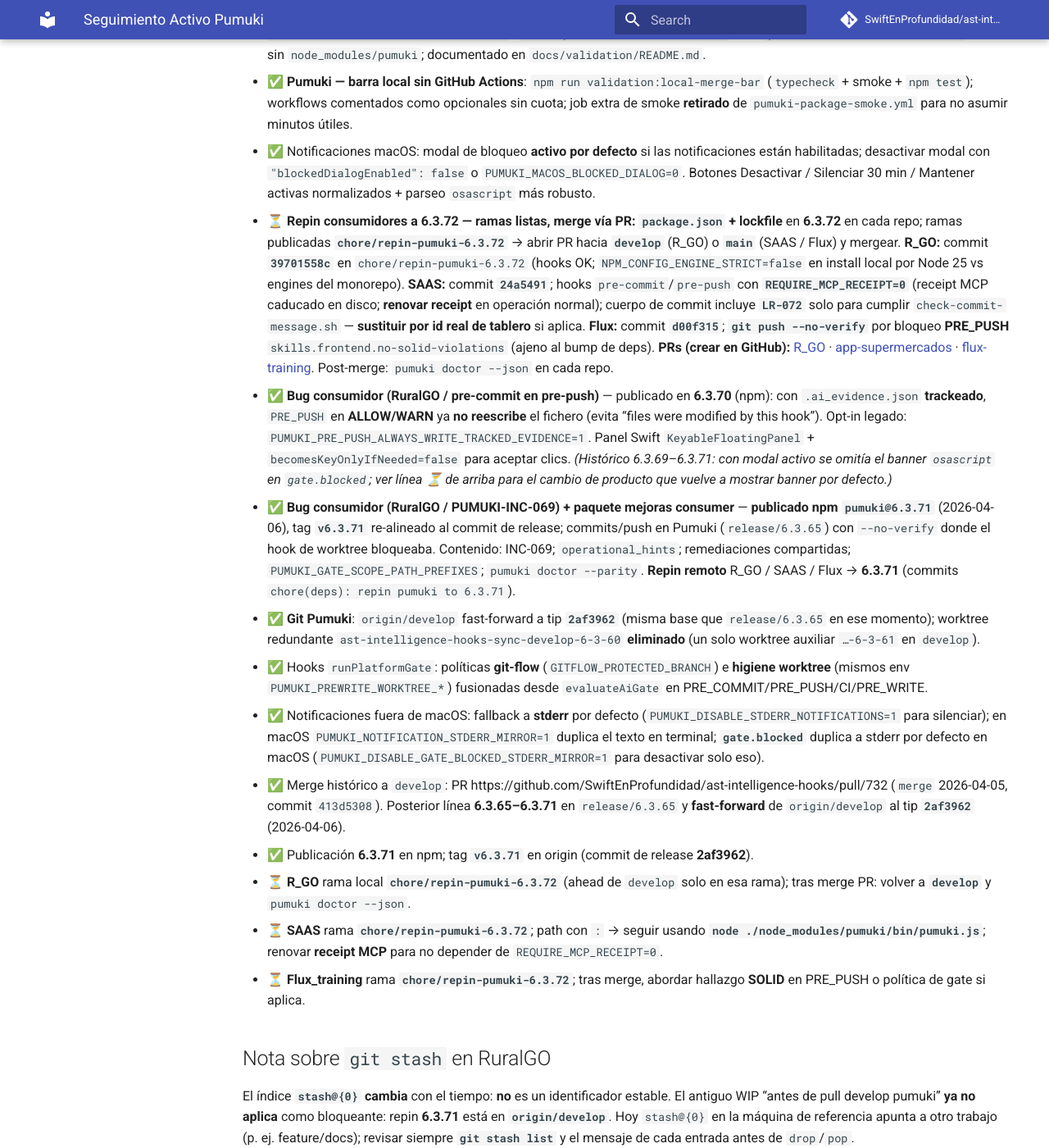
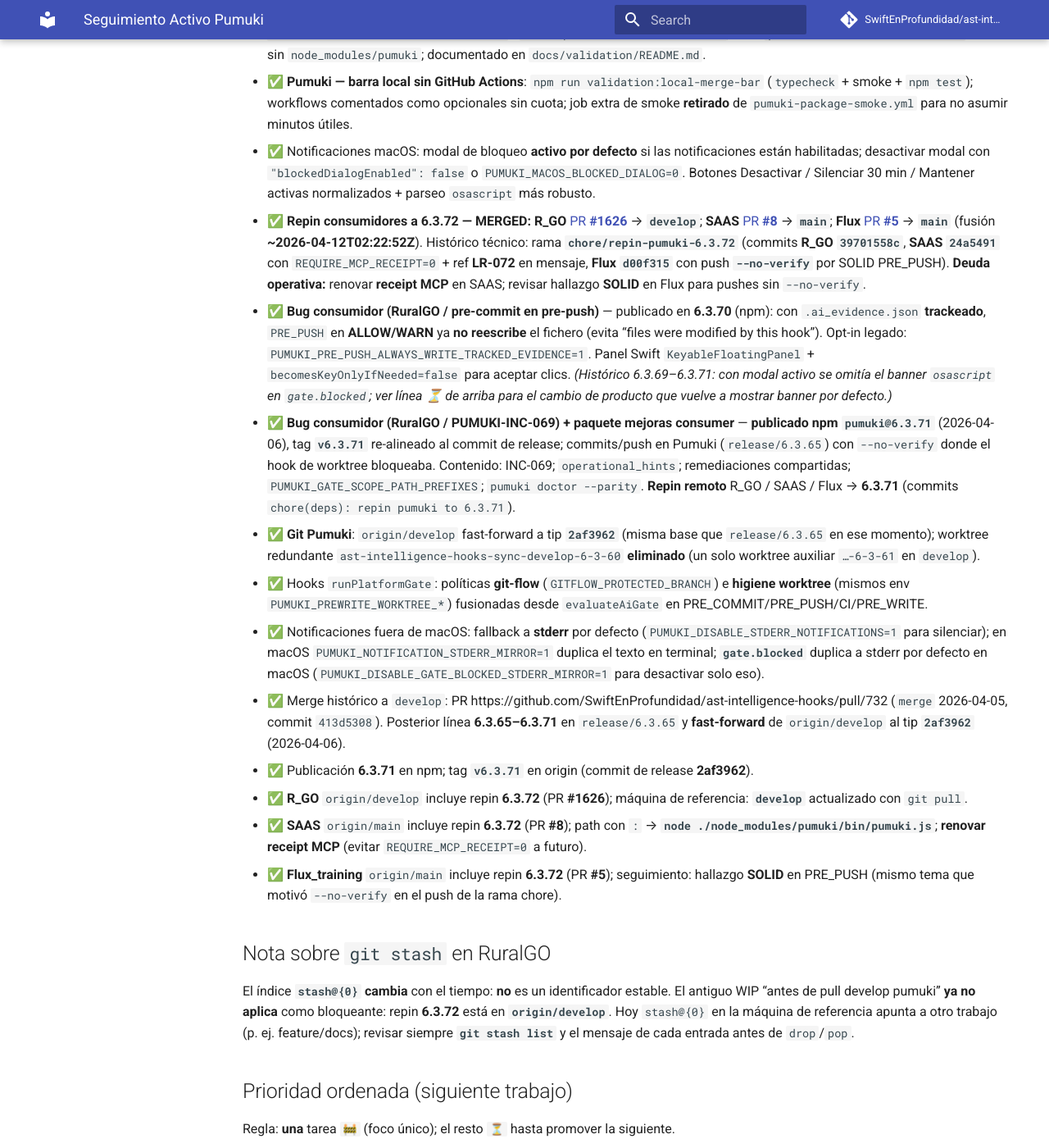
Before and after one commit to SwiftEnProfundidad/ast-intelligence-hooks, an MkDocs documentation site: the page built from docs/tracking/plan-activo-de-trabajo.md, in a window 1280 px wide and 1400 px high, scrolled down 2182 px. Shown: the whole window at 82% size. Built offline with MkDocs 1.6.1 and Material for MkDocs 9.7.7, drawn with Linux system fonts in a browser that asks for light colours; comment, search, counter and statistics services are not loaded; some of the changed text lies outside the part shown.

Commit message:
docs(tracking): consumer 6.3.72 PRs merged (#1626, #8, #5); renumber priorities

```diff
--- a/docs/tracking/plan-activo-de-trabajo.md
+++ b/docs/tracking/plan-activo-de-trabajo.md
@@ -16,12 +16,12 @@
 
 ## Estado actual
 
-- Frente activo: **`ruralgo-develop-to-main-release-execution`** (ver `🚧` en prioridad); charter RuralGO con tabla + SHA candidato; rollout **6.3.71** **cerrado** en Pumuki/consumidores.
+- Frente activo: **`ruralgo-develop-to-main-release-execution`** (ver `🚧` en prioridad); charter RuralGO con tabla + SHA candidato; rollout **6.3.72** **cerrado** en Pumuki + **consumidores** (`develop` / `main` tras PRs mergeados **2026-04-12**).
 - Detalle operativo: ver **Prioridad ordenada** (abajo); **exactamente una** fila `🚧` mientras el charter RuralGO esté abierto.
 - Origen: `ast-intelligence-hooks`
 - Contexto: este archivo vive en el repo **Pumuki** pero el orden incluye **impacto en consumidores** (RuralGO, SAAS, Flux) cuando el ciclo de release lo exige; no es “solo un repo”, es el **espejo operativo** acordado en `AGENTS.md`.
 - Línea **6.3.72** (**npm `latest` = 6.3.72**, registry comprobado; **no** re-publicar misma semver): tarball amplía `files` con **AGENTS.md**, **CHANGELOG.md** y **`docs/tracking/plan-curso-pumuki-stack-my-architecture.md`**; **CHANGELOG** / **RELEASE_NOTES** consolidan también postinstall `--with-mcp --agent=repo`, modal **NSAlert**, smoke de superficie y **`validation:local-merge-bar`**. **Git:** `origin/release/6.3.65` incluye commits **`0fd34fa`** (release) + **`c07c480`** (tracking). **6.3.71** (npm anterior): INC-069 + `operational_hints` + remediaciones compartidas + `PUMUKI_GATE_SCOPE_PATH_PREFIXES` + `doctor --parity`; **6.3.70** PRE_PUSH sin mutar evidencia trackeada ALLOW/WARN + modal macOS; **6.3.69** modal + stderr `gate.blocked` + git-flow/worktree en hooks; **6.3.68** PRE_WRITE encadenado + adapter por defecto; **6.3.65+** orden con pre-commit.com + `exec`.
-- Estado global: **sin tareas PUMUKI-2xx abiertas en este espejo**; **repin 6.3.72** en curso en consumidores vía PRs desde **`chore/repin-pumuki-6.3.72`** (ver bloque operativo). Tras merge en cada repo, validar `pumuki doctor --json` (**6.3.72**). **R_GO `main`** puede seguir por detrás de `develop`; promoción a `main` es release aparte.
+- Estado global: **sin tareas PUMUKI-2xx abiertas en este espejo**; **repin 6.3.72** **mergeado** en **R_GO** (`develop`), **SAAS** (`main`), **Flux** (`main`) vía PRs [#1626](https://github.com/SwiftEnProfundidad/R_GO/pull/1626), [#8](https://github.com/SwiftEnProfundidad/app-supermercados/pull/8), [#5](https://github.com/SwiftEnProfundidad/flux-training/pull/5) (**merge** ~**2026-04-12T02:22:52Z**). Validación recomendada: `pumuki doctor --json` en cada repo tras `git pull`. **R_GO `main`** puede seguir por detrás de `develop`; promoción a `main` es release aparte.
 - **CI (GitHub Actions):** la org **no** tiene cuota útil para Actions → los workflows remotos **no son operativos** ni bloquean el flujo: **merge cuando toque**, con calidad asegurada en **local** (hooks Pumuki, `npm run validation:local-merge-bar` o `npm test` / `npm run test:mcp` según alcance, etc.).
 
 ## Cola externa real
@@ -32,7 +32,7 @@
 
 ## Donde estamos (operativo)
 
-- ✅ **Paquete 6.3.72 (repo + remoto + npm):** `package.json` → `files` + `CHANGELOG` + smoke; curso **stack-my-architecture-pumuki** coherente con **jsDelivr `pumuki@6.3.72`**. **Commits en `release/6.3.65`:** **`0fd34fa`** (release, 77 ficheros) + **`c07c480`** (plan). **PRE_COMMIT:** umbral worktree elevado (`PUMUKI_PREWRITE_WORKTREE_BLOCK_THRESHOLD=120`, etc.), **sin** `--no-verify`. **`git push origin release/6.3.65`:** aplicado (**`4973811..c07c480`**). **`npm publish`:** **omitido** — `npm publish --dry-run` / registry: **6.3.72 ya publicada** (“cannot publish over previously published”). **Siguiente paso operativo:** repin **R_GO / SAAS / Flux** a **6.3.72** si algún manifest sigue en **6.3.71**; `pumuki doctor --json` tras pull; merge **release → develop** según flujo del equipo si aplica.
+- ✅ **Paquete 6.3.72 (repo + remoto + npm):** `package.json` → `files` + `CHANGELOG` + smoke; curso **stack-my-architecture-pumuki** coherente con **jsDelivr `pumuki@6.3.72`**. **Commits en `release/6.3.65`:** **`0fd34fa`** (release, 77 ficheros) + **`c07c480`** (plan). **PRE_COMMIT:** umbral worktree elevado (`PUMUKI_PREWRITE_WORKTREE_BLOCK_THRESHOLD=120`, etc.), **sin** `--no-verify`. **`git push origin release/6.3.65`:** aplicado (**`4973811..c07c480`**). **`npm publish`:** **omitido** — `npm publish --dry-run` / registry: **6.3.72 ya publicada** (“cannot publish over previously published”). **Consumidores:** PRs **#1626** / **#8** / **#5** **mergeados**; `pumuki doctor --json` recomendado tras `git pull`. **Siguiente paso operativo:** charter **RuralGO `develop` → `main`** (ver prioridad **3**).
 - ✅ **Verificación local antes de merge/publish (rama `release/6.3.65` / tip 6.3.72):** `npm run typecheck` + **`npm run validation:local-merge-bar`**: **2026-04-12** (~**2 min 13 s**); re-ejecución (~**2 min 14 s**); **tras `git add -A` (índice completo):** **exit 0**, ~**2 min 18 s** (~**138 s**). **Cuelgue resuelto:** `integrations/lifecycle/__tests__/cli.test.ts` + **`PUMUKI_DISABLE_SYSTEM_NOTIFICATIONS=1`** en hooks de test. **No lanzar dos `npm test` a la vez.** Sin Actions útiles en la org, esta barra sustituye el gate remoto.
 - ✅ **PR #748 → `develop`** (`cfbcc9b`): tests MCP con evidencia v2.1 sellada + stdio enterprise con `PUMUKI_EXPERIMENTAL_MCP_ENTERPRISE=advisory`; merge aplicado **sin depender de CI remoto** (véase política de Actions en **Estado actual**).
 - ✅ Ajustes de tests (PRE_WRITE en `skills.policy`, doctor/cli JSON, Jest `evaluateRules`) y `npm test` verde en rama `refactor/cli-complexity-reduction-phase4-rebase2`.
@@ -41,7 +41,7 @@
 - ✅ **Pumuki — smoke de superficie + bins consumidor**: script `npm run smoke:pumuki-surface` (~29 invocaciones CLI/hooks), `PUMUKI_SMOKE_BIN_STRATEGY=installed` / `smoke:pumuki-surface-installed`, tests `pumuki-full-surface-smoke-lib` + exit 2 sin `node_modules/pumuki`; documentado en `docs/validation/README.md`.
 - ✅ **Pumuki — barra local sin GitHub Actions**: `npm run validation:local-merge-bar` (`typecheck` + smoke + `npm test`); workflows comentados como opcionales sin cuota; job extra de smoke **retirado** de `pumuki-package-smoke.yml` para no asumir minutos útiles.
 - ✅ Notificaciones macOS: modal de bloqueo **activo por defecto** si las notificaciones están habilitadas; desactivar modal con `"blockedDialogEnabled": false` o `PUMUKI_MACOS_BLOCKED_DIALOG=0`. Botones Desactivar / Silenciar 30 min / Mantener activas normalizados + parseo `osascript` más robusto.
-- ⏳ **Repin consumidores a 6.3.72 — ramas listas, merge vía PR:** **`package.json` + lockfile** en **6.3.72** en cada repo; ramas publicadas **`chore/repin-pumuki-6.3.72`** → abrir PR hacia **`develop`** (R_GO) o **`main`** (SAAS / Flux) y mergear. **R_GO:** commit **`39701558c`** en `chore/repin-pumuki-6.3.72` (hooks OK; `NPM_CONFIG_ENGINE_STRICT=false` en install local por Node 25 vs engines del monorepo). **SAAS:** commit **`24a5491`**; hooks `pre-commit`/`pre-push` con **`REQUIRE_MCP_RECEIPT=0`** (receipt MCP caducado en disco; **renovar receipt** en operación normal); cuerpo de commit incluye **`LR-072`** solo para cumplir `check-commit-message.sh` — **sustituir por id real de tablero** si aplica. **Flux:** commit **`d00f315`**; **`git push --no-verify`** por bloqueo **PRE_PUSH** `skills.frontend.no-solid-violations` (ajeno al bump de deps). **PRs (crear en GitHub):** [R_GO](https://github.com/SwiftEnProfundidad/R_GO/pull/new/chore/repin-pumuki-6.3.72) · [app-supermercados](https://github.com/SwiftEnProfundidad/app-supermercados/pull/new/chore/repin-pumuki-6.3.72) · [flux-training](https://github.com/SwiftEnProfundidad/flux-training/pull/new/chore/repin-pumuki-6.3.72). Post-merge: `pumuki doctor --json` en cada repo.
+- ✅ **Repin consumidores a 6.3.72 — MERGED:** **R_GO** [PR **#1626**](https://github.com/SwiftEnProfundidad/R_GO/pull/1626) → **`develop`**; **SAAS** [PR **#8**](https://github.com/SwiftEnProfundidad/app-supermercados/pull/8) → **`main`**; **Flux** [PR **#5**](https://github.com/SwiftEnProfundidad/flux-training/pull/5) → **`main`** (fusión **~2026-04-12T02:22:52Z**). Histórico técnico: rama **`chore/repin-pumuki-6.3.72`** (commits **R_GO `39701558c`**, **SAAS `24a5491`** con `REQUIRE_MCP_RECEIPT=0` + ref **LR-072** en mensaje, **Flux `d00f315`** con push **`--no-verify`** por SOLID PRE_PUSH). **Deuda operativa:** renovar **receipt MCP** en SAAS; revisar hallazgo **SOLID** en Flux para pushes sin `--no-verify`.
 - ✅ **Bug consumidor (RuralGO / pre-commit en pre-push)** — publicado en **6.3.70** (npm): con `.ai_evidence.json` **trackeado**, `PRE_PUSH` en **ALLOW/WARN** ya **no reescribe** el fichero (evita “files were modified by this hook”). Opt-in legado: `PUMUKI_PRE_PUSH_ALWAYS_WRITE_TRACKED_EVIDENCE=1`. Panel Swift `KeyableFloatingPanel` + `becomesKeyOnlyIfNeeded=false` para aceptar clics. *(Histórico 6.3.69–6.3.71: con modal activo se omitía el banner `osascript` en `gate.blocked`; ver línea ⏳ de arriba para el cambio de producto que vuelve a mostrar banner por defecto.)*
 - ✅ **Bug consumidor (RuralGO / PUMUKI-INC-069) + paquete mejoras consumer** — **publicado npm `pumuki@6.3.71`** (2026-04-06), tag **`v6.3.71`** re-alineado al commit de release; commits/push en Pumuki (`release/6.3.65`) con `--no-verify` donde el hook de worktree bloqueaba. Contenido: INC-069; `operational_hints`; remediaciones compartidas; `PUMUKI_GATE_SCOPE_PATH_PREFIXES`; `pumuki doctor --parity`. **Repin remoto** R_GO / SAAS / Flux → **6.3.71** (commits `chore(deps): repin pumuki to 6.3.71`).
 - ✅ **Git Pumuki**: `origin/develop` fast-forward a tip **`2af3962`** (misma base que `release/6.3.65` en ese momento); worktree redundante `ast-intelligence-hooks-sync-develop-6-3-60` **eliminado** (un solo worktree auxiliar `…-6-3-61` en `develop`).
@@ -49,21 +49,22 @@
 - ✅ Notificaciones fuera de macOS: fallback a **stderr** por defecto (`PUMUKI_DISABLE_STDERR_NOTIFICATIONS=1` para silenciar); en macOS `PUMUKI_NOTIFICATION_STDERR_MIRROR=1` duplica el texto en terminal; **`gate.blocked`** duplica a stderr por defecto en macOS (`PUMUKI_DISABLE_GATE_BLOCKED_STDERR_MIRROR=1` para desactivar solo eso).
 - ✅ Merge histórico a `develop`: PR https://github.com/SwiftEnProfundidad/ast-intelligence-hooks/pull/732 (`merge` 2026-04-05, commit `413d5308`). Posterior línea **6.3.65–6.3.71** en `release/6.3.65` y **fast-forward** de `origin/develop` al tip **`2af3962`** (2026-04-06).
 - ✅ Publicación **6.3.71** en npm; tag **`v6.3.71`** en origin (commit de release **2af3962**).
-- ⏳ **R_GO** rama local **`chore/repin-pumuki-6.3.72`** (ahead de `develop` solo en esa rama); tras merge PR: volver a **`develop`** y `pumuki doctor --json`.
-- ⏳ **SAAS** rama **`chore/repin-pumuki-6.3.72`**; path con `:` → seguir usando **`node ./node_modules/pumuki/bin/pumuki.js`**; renovar **receipt MCP** para no depender de `REQUIRE_MCP_RECEIPT=0`.
-- ⏳ **Flux_training** rama **`chore/repin-pumuki-6.3.72`**; tras merge, abordar hallazgo **SOLID** en PRE_PUSH o política de gate si aplica.
+- ✅ **R_GO** `origin/develop` incluye repin **6.3.72** (PR **#1626**); máquina de referencia: **`develop`** actualizado con `git pull`.
+- ✅ **SAAS** `origin/main` incluye repin **6.3.72** (PR **#8**); path con `:` → **`node ./node_modules/pumuki/bin/pumuki.js`**; **renovar receipt MCP** (evitar `REQUIRE_MCP_RECEIPT=0` a futuro).
+- ✅ **Flux_training** `origin/main` incluye repin **6.3.72** (PR **#5**); seguimiento: hallazgo **SOLID** en PRE_PUSH (mismo tema que motivó `--no-verify` en el push de la rama chore).
 
 ## Nota sobre `git stash` en RuralGO
 
-El índice **`stash@{0}` cambia** con el tiempo: **no** es un identificador estable. El antiguo WIP “antes de pull develop pumuki” **ya no aplica** como bloqueante: repin **6.3.71** está en **`origin/develop`**. Hoy `stash@{0}` en la máquina de referencia apunta a otro trabajo (p. ej. feature/docs); revisar siempre **`git stash list`** y el mensaje de cada entrada antes de `drop`/`pop`.
+El índice **`stash@{0}` cambia** con el tiempo: **no** es un identificador estable. El antiguo WIP “antes de pull develop pumuki” **ya no aplica** como bloqueante: repin **6.3.72** está en **`origin/develop`**. Hoy `stash@{0}` en la máquina de referencia apunta a otro trabajo (p. ej. feature/docs); revisar siempre **`git stash list`** y el mensaje de cada entrada antes de `drop`/`pop`.
 
 ## Prioridad ordenada (siguiente trabajo)
 
 Regla: **una** tarea `🚧` (foco único); el resto `⏳` hasta promover la siguiente.
 
-1. ✅ **Rollout Pumuki 6.3.71** (npm, tag, repin R_GO/SAAS/Flux, `origin/develop`, tracking): **cerrado**.
-2. 🚧 **RuralGO (producto) — ejecución release `develop` → `main`**: **foco actual**. Charter + tabla de decisión + SHA candidato en [`DEVELOP_TO_MAIN_RELEASE_CHARTER.md`](https://github.com/SwiftEnProfundidad/R_GO/blob/develop/docs/technical/06-ci-cd/DEVELOP_TO_MAIN_RELEASE_CHARTER.md). **Hacer ahora:** (1) **nombrar owner + backup** en el charter, (2) **crear `release/<semver>`** desde el SHA vigente, (3) **marcar checklist** con evidencia (CI/Vercel/Pumuki/etc.), (4) PR/revisión hacia `main`. **Prohibido** merge sin checklist completo y owner nominal.
-3. ⏳ **SAAS (operación)**: antes del próximo **push** con hooks estrictos, **recibo MCP** fresco en IDE (o política explícita para bumps de deps sin bloqueo) — **promover a `🚧`** solo si hay push bloqueado o bump de deps inminente.
-4. ✅ **Pumuki — panel Swift macOS + `.pumuki/system-notifications.json` (foco y persistencia operativa)**: **cerrado a nivel de producto** en línea **6.3.69–6.3.71** (`KeyableFloatingPanel`, `blockedDialogEnabled`, `muteUntil`, sin banner duplicado con modal, etc.). **Decisión arquitectónica:** no abrir ahora trabajo extra (p. ej. guardar geometría de ventana en JSON): coste de prueba y mantenimiento **>** beneficio frente a foco en consumidores y release RuralGO; reabrir solo con **petición explícita** o incidencia reproducible.
+1. ✅ **Rollout Pumuki 6.3.71** (npm, tag, repin R_GO/SAAS/Flux, tracking): **cerrado**.
+2. ✅ **Rollout Pumuki 6.3.72** (npm `latest`, Git `release/6.3.65`, PRs merge en R_GO/SAAS/Flux): **cerrado** (ver PRs **#1626**, **#8**, **#5**).
+3. 🚧 **RuralGO (producto) — ejecución release `develop` → `main`**: **foco actual**. Charter + tabla de decisión + SHA candidato en [`DEVELOP_TO_MAIN_RELEASE_CHARTER.md`](https://github.com/SwiftEnProfundidad/R_GO/blob/develop/docs/technical/06-ci-cd/DEVELOP_TO_MAIN_RELEASE_CHARTER.md). **Hacer ahora:** (1) **nombrar owner + backup** en el charter, (2) **crear `release/<semver>`** desde el SHA vigente, (3) **marcar checklist** con evidencia (CI/Vercel/Pumuki/etc.), (4) PR/revisión hacia `main`. **Prohibido** merge sin checklist completo y owner nominal.
+4. ⏳ **SAAS (operación)**: antes del próximo **push** con hooks estrictos, **recibo MCP** fresco en IDE (o política explícita para bumps de deps sin bloqueo) — **promover a `🚧`** solo si hay push bloqueado o bump de deps inminente.
+5. ✅ **Pumuki — panel Swift macOS + `.pumuki/system-notifications.json` (foco y persistencia operativa)**: **cerrado a nivel de producto** en línea **6.3.69–6.3.71** (`KeyableFloatingPanel`, `blockedDialogEnabled`, `muteUntil`, sin banner duplicado con modal, etc.). **Decisión arquitectónica:** no abrir ahora trabajo extra (p. ej. guardar geometría de ventana en JSON): coste de prueba y mantenimiento **>** beneficio frente a foco en consumidores y release RuralGO; reabrir solo con **petición explícita** o incidencia reproducible.
 
 **Housekeeping stashes en R_GO**: fuera de esta cola única; tratar cada entrada con **`git stash list` / `show`** según rama y mensaje — **no** usar este MD como orden de `drop` sobre `stash@{0}` genérico.
```
